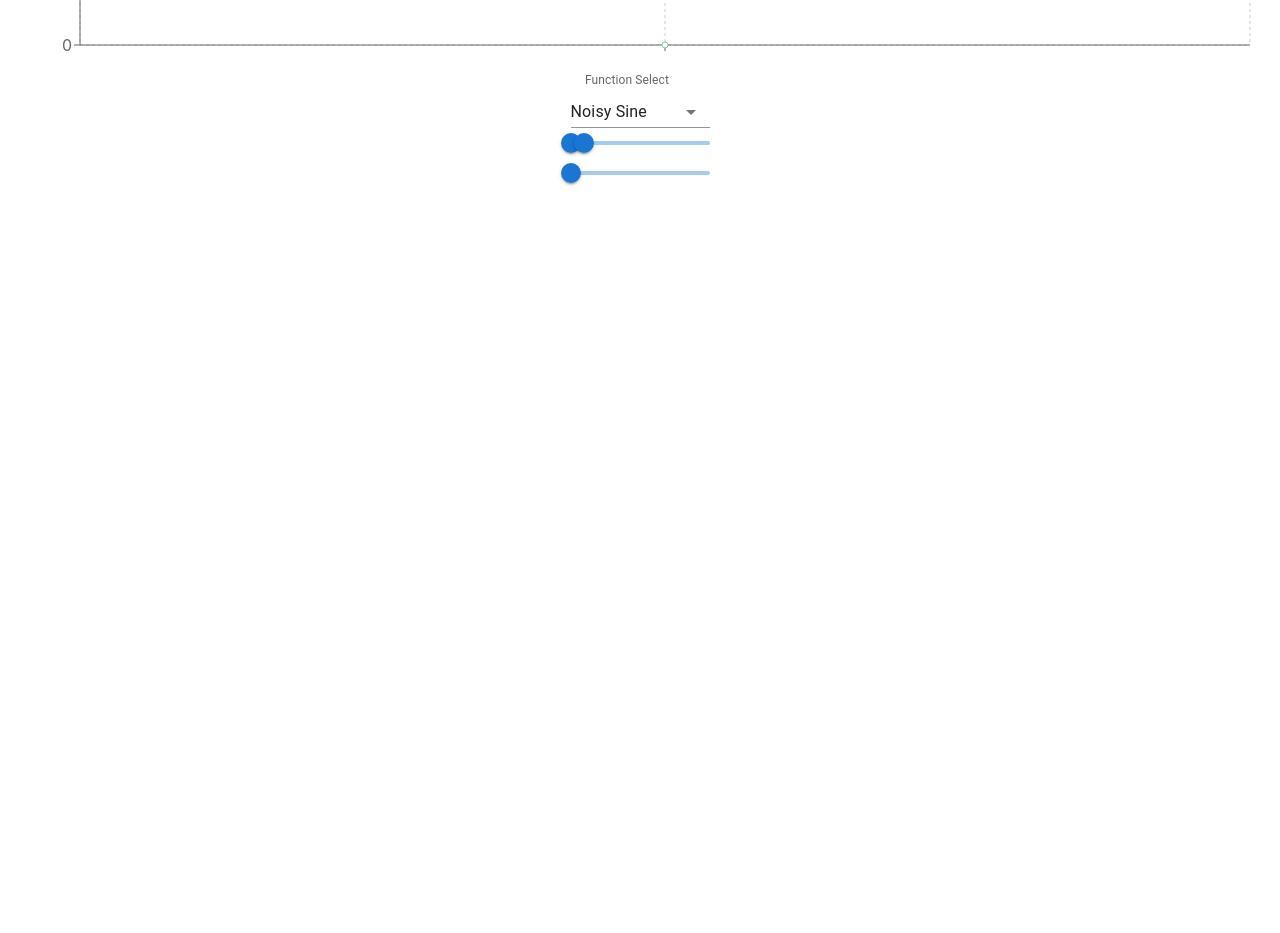
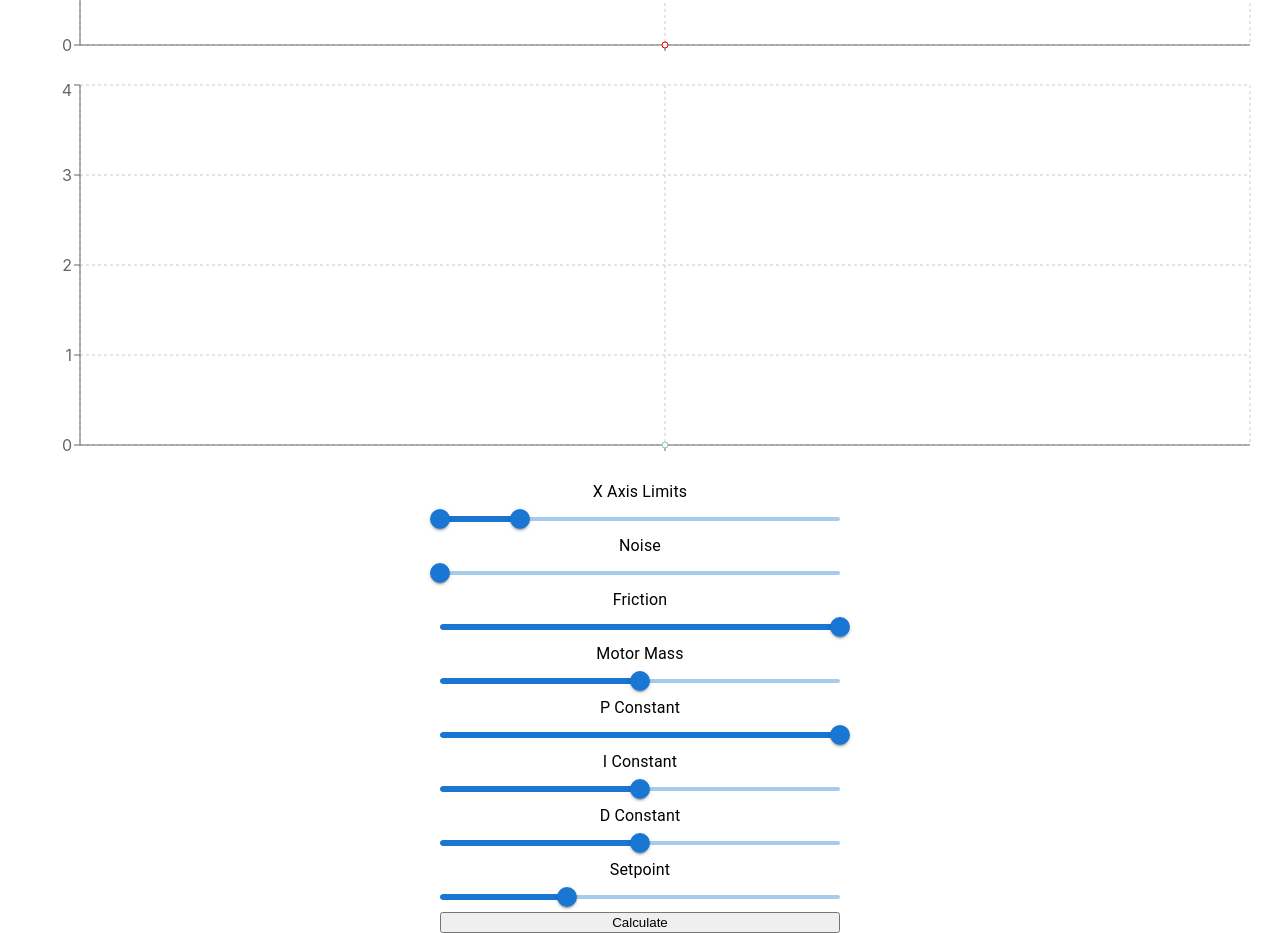
Before and after one commit to bennetthermanoff/PID-Simulator, a React (Create React App) app: page / in a window 1280 px wide. Shown: the part 320-1253 px from the top of the page. Before the commit the page ends 800 px from the top, so only its background shows below. Built offline with nearby package versions, Linux system fonts and the light colour scheme.

Commit message:
can tune!

```diff
--- a/src/App.tsx
+++ b/src/App.tsx
@@ -3,38 +3,35 @@ import React from 'react';
 import './App.css';
 import { PID } from './pid';
 import { XAxis, YAxis, CartesianGrid, Tooltip, ResponsiveContainer, LineChart, Line } from 'recharts';
-import { FormControl, InputLabel, NativeSelect, Select, Slider } from '@mui/material';
+import { FormControl, InputLabel, Slider, Typography } from '@mui/material';
+import MotorSim from './motorSim';
 
 const App = () => {
-  const noisySine = (x: number, noise: number) => {
-    return Math.sin(x) + (Math.random() * noise);
+
+	const [graphData, setGraphData] = React.useState<[{ x: number, y: number, v: number, setpoint: number, error: number, output: number }]>
+	([{ x: 0, y: 0, v: 0, setpoint: 0, error: 0, output: 0 }]);
+
+	const [graphSettings, setGraphSettings] = React.useState<{ xMin: number, xMax: number, noise: number, N: number, friction: number, mass:number }>({ xMin: 0, xMax: 1000, noise: 0, N: 1000, friction:10 , mass:50});
+	const [pid, setPid] = React.useState<PID>(new PID(100, 0.0, 0.0, 2));
+
+	const calculate = () => {
+		const motor = new MotorSim(graphSettings.mass, graphSettings.friction, graphSettings.noise);
+		pid.reset();
+		const data = [];
+		for (let i = 0; i < graphSettings.N; i++) {
+			motor.update(pid.calculate(motor.position, 1 / graphSettings.N), 1 / graphSettings.N *200);
+			const x = i / graphSettings.N * (graphSettings.xMax - graphSettings.xMin) + graphSettings.xMin;
+			const y = motor.getPosition();
+			const v = motor.getAngularVelocity();
+			const output = pid.calculate(y, 1 / graphSettings.N *200);
+			data.push({ x, y, v, setpoint: pid.setPoint, error: pid.setPoint - y, output });
 		}
-  const randomNoise = (noise: number) => {
-    return (Math.random() * noise);
-  }
-
-
-  const [graphData, setGraphData] = React.useState<[{ x: number, y: number, setpoint: number, error: number, output: number }]>([{ x: 0, y: 0, setpoint: 0, error: 0, output: 0 }]);
-  const [selectedFunction, setSelectedFunction] = React.useState<number>(0);
-  const [functionList, setFunctionList] = React.useState<{ name: string, func: (x: number, noise: number) => number }[]>([
-    { name: "Noisy Sine", func: noisySine },
-    { name: "Random Noise", func: randomNoise }
-  ]);
-  const [graphSettings, setGraphSettings] = React.useState<{ xMin: number, xMax: number, noise: number, N: number }>({ xMin: 0, xMax: 10, noise: 0.5, N: 100 });
-  const [pid, setPid] = React.useState<PID>(new PID(0.1, 0.01, 0.01, 1));
-
-  // React.useEffect(() => {
-  //   const data: any[] = [];
-  //   for (let i = graphSettings.xMin; i < graphSettings.xMax; i += (graphSettings.xMax - graphSettings.xMin) / graphSettings.N) {
-  //     const pidOutput = pid.calculate()
-
-
-
-
+		setGraphData(data as typeof graphData);
+	};
 
 	return (
 		<div className="App">
-      <ResponsiveContainer width="100%" height={400}>
+			<ResponsiveContainer width="100%" height={400} >
 				<LineChart
 					width={500}
 					height={300}
@@ -48,55 +45,137 @@ const App = () => {
 					<YAxis />
 					<Tooltip />
 					<Line type="monotone" dataKey="y" stroke="#82ca9d" />
+					<Line type="monotone" dataKey="setpoint" stroke="#8884d8" />
+					<Line type="monotone" dataKey="error" stroke="#ff0000" />
+					{/* <Line type="monotone" dataKey="output" stroke="#0000ff" /> */}
+					{/* <Line type="monotone" dataKey="v" stroke="#0000ff" /> */}
+				</LineChart>
+
+			</ResponsiveContainer>
+			<ResponsiveContainer width="100%" height={400} >
+				<LineChart
+
+					width={500}
+					height={300}
+					data={graphData}
+					margin={{
+						top: 5, right: 30, left: 20, bottom: 5,
+					}}
+				>
+					<CartesianGrid strokeDasharray="3 3" />
+					<XAxis dataKey="name" />
+					<YAxis />
+					<Tooltip />
+					<Line type="monotone" dataKey="output" stroke="#82ca9d" />
 				</LineChart>
 			</ResponsiveContainer>
 
-      <FormControl >
-        <InputLabel id="function-select-label">Function Select</InputLabel>
-        <NativeSelect
-          id="function-select"
-          value={functionList[selectedFunction].name}
-          onChange={(e) => {
-            setSelectedFunction(functionList.findIndex((f) => f.name === e.target.value));
-          }}
-        >
-          {functionList.map((f, i) => <option key={i} value={f.name}>{f.name}</option>)}
-        </NativeSelect>
-
+			<FormControl fullWidth style={{ width: 400 }}>
+				<Typography>
+          X Axis Limits
+				</Typography>
 				<Slider
 					aria-label='x-axis-min-max'
 					valueLabelDisplay='auto'
-
+					min={0}
+					max={5000}
 					value={[graphSettings.xMin, graphSettings.xMax]}
 					onChange={(e, v) => {
-            if (Array.isArray(v)) {
-              if (v[0] < v[1]) {
-                setGraphSettings({ ...graphSettings, xMin: v[0], xMax: v[1] });
+						console.log(v as [number, number]);
+
+						const array = v as [number, number];
+						if (array[0] >= array[1]) {
+							[array[0], array[1]] = [array[1], array[0]];
 						}
-              else {
-                setGraphSettings({ ...graphSettings, xMin: v[1], xMax: v[0] });
-              }
-            }
+						setGraphSettings({ ...graphSettings, xMin: array[0] as number, xMax: array[1] as number , N: array[1] - array[0]});
+
 					}} />
 
-        <Slider value={graphSettings.noise} onChange={(e, v) => {
+				<Typography>
+          Noise
+				</Typography>
+				<Slider
+					min={1}
+					max={1000}
+					value={graphSettings.noise} onChange={(e, v) => {
 						setGraphSettings({ ...graphSettings, noise: v as number });
 					}} />
 
+				<Typography>
+          Friction
+				</Typography>
+				<Slider
+					min={0}
+					max={10}
+					value={graphSettings.friction} onChange={(e, v) => {
+						setGraphSettings({ ...graphSettings, friction: v as number });
+					}} />
+				<Typography>
+          Motor Mass
+				</Typography>
+				<Slider
+					min={0}
+					max={100}
+					value={graphSettings.mass} onChange={(e, v) => {
+						setGraphSettings({ ...graphSettings, mass: v as number });
+					}} />
 
+				<Typography>
+          P Constant
+				</Typography>
+				<Slider min={0.0}
+					max={5.0}
+					valueLabelDisplay='auto'
+					step={0.01}
+					value={
+						pid.Pconstant
+					} onChange={(e, v) => {
+						setPid(new PID(v as number, pid.Iconstant, pid.Dconstant, pid.setPoint));
+					}} />
 
+				<Typography>
+          I Constant
+				</Typography>
+				<Slider min={-10.0}
+					max={10.0}
+					valueLabelDisplay='auto'
+					step={0.01}
+					value={
+						pid.Iconstant
+					} onChange={(e, v) => {
+						setPid(new PID(pid.Pconstant, v as number, pid.Dconstant, pid.setPoint));
+					}} />
+
+				<Typography>
+          D Constant
+				</Typography>
+				<Slider min={-1.0}
+					max={1.0}
+					step={0.01}
+					valueLabelDisplay='auto'
+					value={
+						pid.Dconstant
+					} onChange={(e, v) => {
+						setPid(new PID(pid.Pconstant, pid.Iconstant, v as number, pid.setPoint));
+					}} />
+
+				<Typography>
+          Setpoint
+				</Typography>
+				<Slider min={0.0}
+					max={2 * Math.PI}
+					valueLabelDisplay='auto'
+					value={
+						pid.setPoint
+					} onChange={(e, v) => {
+						setPid(new PID(pid.Pconstant, pid.Iconstant, pid.Dconstant, v as number));
+					}} />
+
+				<button onClick={calculate}>Calculate</button>
 
 			</FormControl>
-
-
-
 		</div>
 	);
-}
-
-
-
-
-
+};
 
 export default App;
--- /dev/null
+++ b/src/motorSim.ts
@@ -0,0 +1,32 @@
+class MotorSim {
+	angularMass: number;
+	friction: number;
+	angularVelocity: number;
+	powerVariation: number;
+	position: number;
+
+	constructor(angularMass: number, friction: number, powerVariation: number) {
+		this.angularMass = angularMass;
+		this.friction = friction;
+		this.powerVariation = powerVariation;
+		this.angularVelocity = 0;
+		this.position = 0;
+	}
+	getAngularVelocity() {
+		return this.angularVelocity;
+	}
+	getPosition() {
+		return this.position;
+	}
+
+	update(power: number, deltaTime: number) {
+
+		this.position += (this.angularVelocity * deltaTime) % (2 * Math.PI);
+		const randPower = power*10; //+ (Math.random() * this.powerVariation);
+		const torque = randPower / this.angularMass;
+		const angularAcceleration = torque - (this.friction * this.angularVelocity);
+		this.angularVelocity += angularAcceleration * deltaTime;
+	}
+
+}
+export default MotorSim;
--- a/src/pid.ts
+++ b/src/pid.ts
@@ -3,6 +3,7 @@ class PID {
 	Iconstant: number;
 	Dconstant: number;
 	previousError: number;
+
 	integral: number;
 	setPoint: number;
 	constructor(Pconstant: number, Iconstant: number, Dconstant: number, setPoint: number) {
@@ -14,10 +15,15 @@ class PID {
 		this.setPoint = setPoint;
 
 	}
+	reset() {
+		this.previousError = 0;
+		this.integral = 0;
+	}
+
 	calculate(input: number, dt: number) {
-        let error = this.setPoint - input;
+		const error = this.setPoint - input;
 		this.integral += error * dt;
-        let derivative = (error - this.previousError) / dt;
+		const derivative = (error - this.previousError) / dt;
 		this.previousError = error;
 		return this.Pconstant * error + this.Iconstant * this.integral + this.Dconstant * derivative;
 
```
Also changed, not shown: package.json (+10 -1 lines), .eslintrc.js (added), 1 other file (tests, documents, lock files or other folders). Lines whose indentation alone changed are shown as unchanged.
